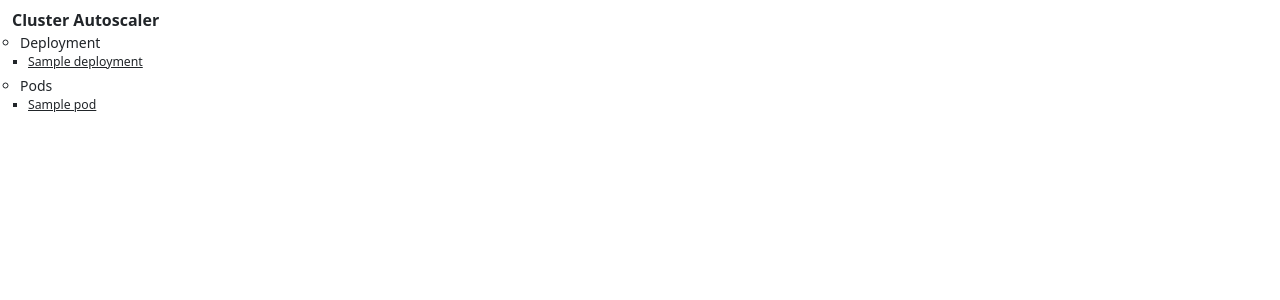
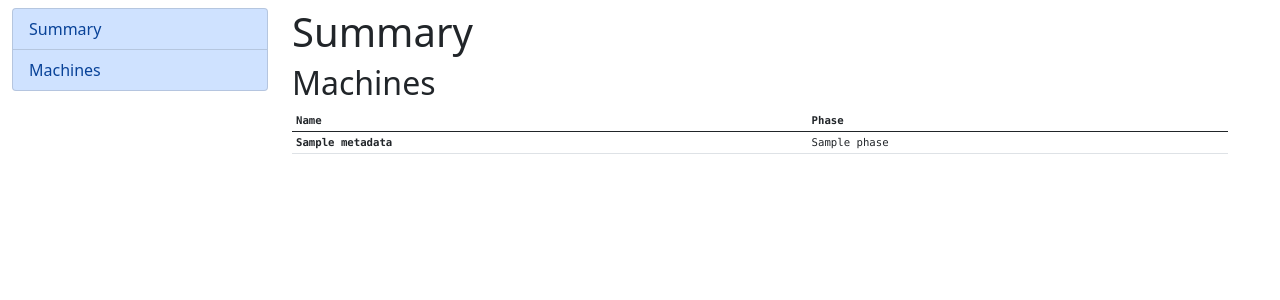
Before and after one commit to elmiko/okd-camgi, a Python web app: template okd_camgi/templates/index.html in a window 1280 px wide. Shown: the top 300 px of the page. Run offline with Jinja, Linux system fonts and the light colour scheme; the template is opened without the code that fills it: most values are stand-ins (such as "Sample title", 1, 10 or a date in 2020).

Commit message:
add summary and machines

```diff
--- a/okd_camgi/templates/index.html
+++ b/okd_camgi/templates/index.html
@@ -14,6 +14,9 @@ data {
 #nav-col {
   max-width: 280px;
 }
+table {
+  font-size: 8pt;
+}
 </style>
   </head>
   <body>
@@ -29,25 +32,31 @@ data {
       -->
       <div class="row mt-2">
         <div class="col-3" id="nav-col">
+          <div class="list-group">
+            <a href="#" id="summary" class="list-group-item list-group-item-action list-group-item-primary">Summary</a>
+            <a href="#" id="machines" class="list-group-item list-group-item-action list-group-item-primary">Machines</a>
+          </div>
+
+          <!--
           <ul id="list-links" class="ps-0">
             <li class="mb-1 fw-bold">Cluster Autoscaler
               <ul class="fw-normal ps-2 pb-1 small">
                 <li>Deployment
                   <ul class="fw-normal ps-2 pb-1 small">
-                    <li><a href="#" id="{{ ca.deployment.id }}" class="link-dark rounded">{{ ca.deployment.anchor_name }}</a></li>
+                    <li class="bg-success bg-gradient"><a href="#" id="{{ ca.deployment.id }}" class="link-light rounded">{{ ca.deployment.anchor_name }}</a></li>
                   </ul>
                 </li>
                 <li class="">Pods
-                  <!-- todo highlight the pods entry if none exist -->
                   <ul class="fw-normal ps-2 pb-1 small">
                     {% for pod in ca.pods %}
-                    <li><a href="#" id="{{ pod.id }}" class="link-dark rounded">{{ pod.anchor_name }}</a></li>
+                    <li class="bg-success bg-gradient"><a href="#" id="{{ pod.id }}" class="link-light rounded">{{ pod.anchor_name }}</a></li>
                     {% endfor %}
                   </ul>
                 </li>
               </ul>
             </li>
           </ul>
+          -->
         </div>
         <div class="col-9">
           <div id="main-content" class="overflow-auto"></div>
@@ -58,6 +67,55 @@ data {
 <!-- data -->
 
 {% for data in datalist %}
+<data id="summary-data">
+  <h1>Summary</h1>
+  <h2>Machines</h2>
+  <table class="table table-sm table-hover font-monospace">
+    <thead>
+      <tr>
+        <th scope="col">Name</th>
+        <th scope="col">Phase</th>
+      </tr>
+    </thead>
+    <tbody>
+      {% for machine in machines %}
+      <tr>
+        <th scope="col">{{ machine.metadata.name }}</th>
+        <td>{{ machine.status.phase }}</td>
+      </tr>
+      {% endfor %}
+    </tbody>
+  </table>
+</data>
+
+<data id="machines-data">
+  <h1>Machines</h1>
+  <div class="accordion" id="machines-accordion">
+    {% for machine in machines %}
+    <div class="accordion-item">
+      <h2 class="accordion-header" id="heading-{{ machine.metadata.name }}">
+        <button
+            class="accordion-button collapsed p-2"
+            type="button"
+            data-bs-toggle="collapse"
+            data-bs-target="#collapse-{{ machine.metadata.name }}"
+            aria-expanded="false"
+            aria-controls="collapse-{{ machine.metadata.name }}">
+          {{ machine.metadata.name }}
+        </button>
+        <div id="collapse-{{ machine.metadata.name }}"
+             class="accordion-collapse collapse"
+             aria-labelledby="heading-{{ machine.metadata.name }}"
+             data-bs-parents="#machine-accordion">
+          <div class="accordion-body fs-6">
+            {{ machine.yaml_highlight_content }}
+          </div>
+        </div>
+    </div>
+    {% endfor %}
+  </div>
+</data>
+
 <data id="{{ data.id }}-data">
 {{ data.content }}
 </data>
@@ -85,6 +143,8 @@ var maincontent = document.getElementById('main-content')
 //maincontent.style.height = window.innerHeight - toptray.scrollHeight - 10
 maincontent.style.height = window.innerHeight - 10
 var datalist = [ {% for data in datalist %} "{{ data.id }}", {% endfor %} ]
+datalist.push('machines')
+datalist.push('summary')
 datalist.forEach(function (element) {
     let anchor = document.getElementById(element)
     if (anchor != undefined) {
@@ -94,6 +154,8 @@ datalist.forEach(function (element) {
         }
     }
 })
+var summary = document.getElementById('summary')
+summary.click()
 </script>
   </body>
 </html>
```
Also changed, not shown: okd_camgi/contexts.py (+9 -1 lines), okd_camgi/interfaces.py (+17 -0 lines).
